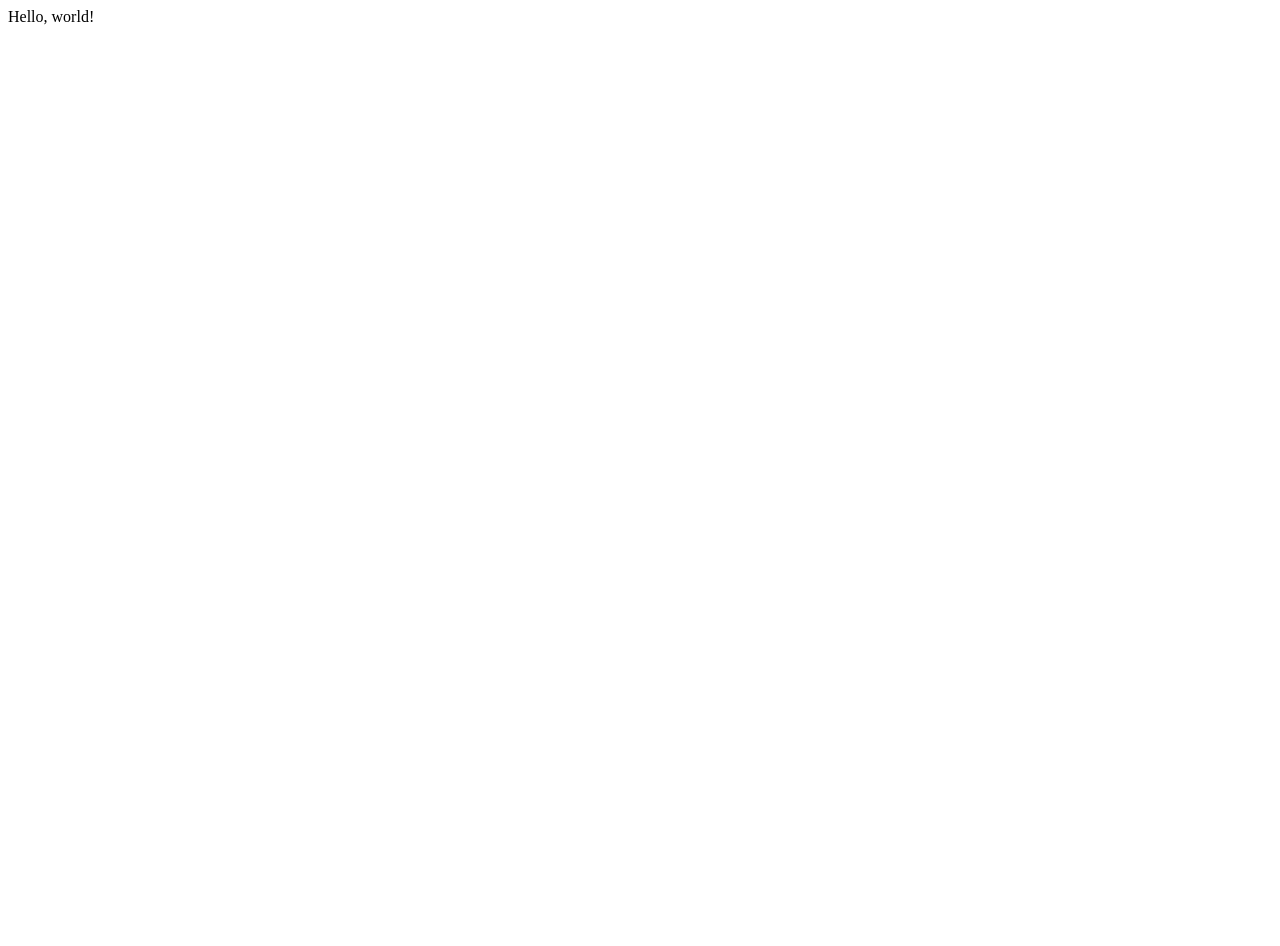
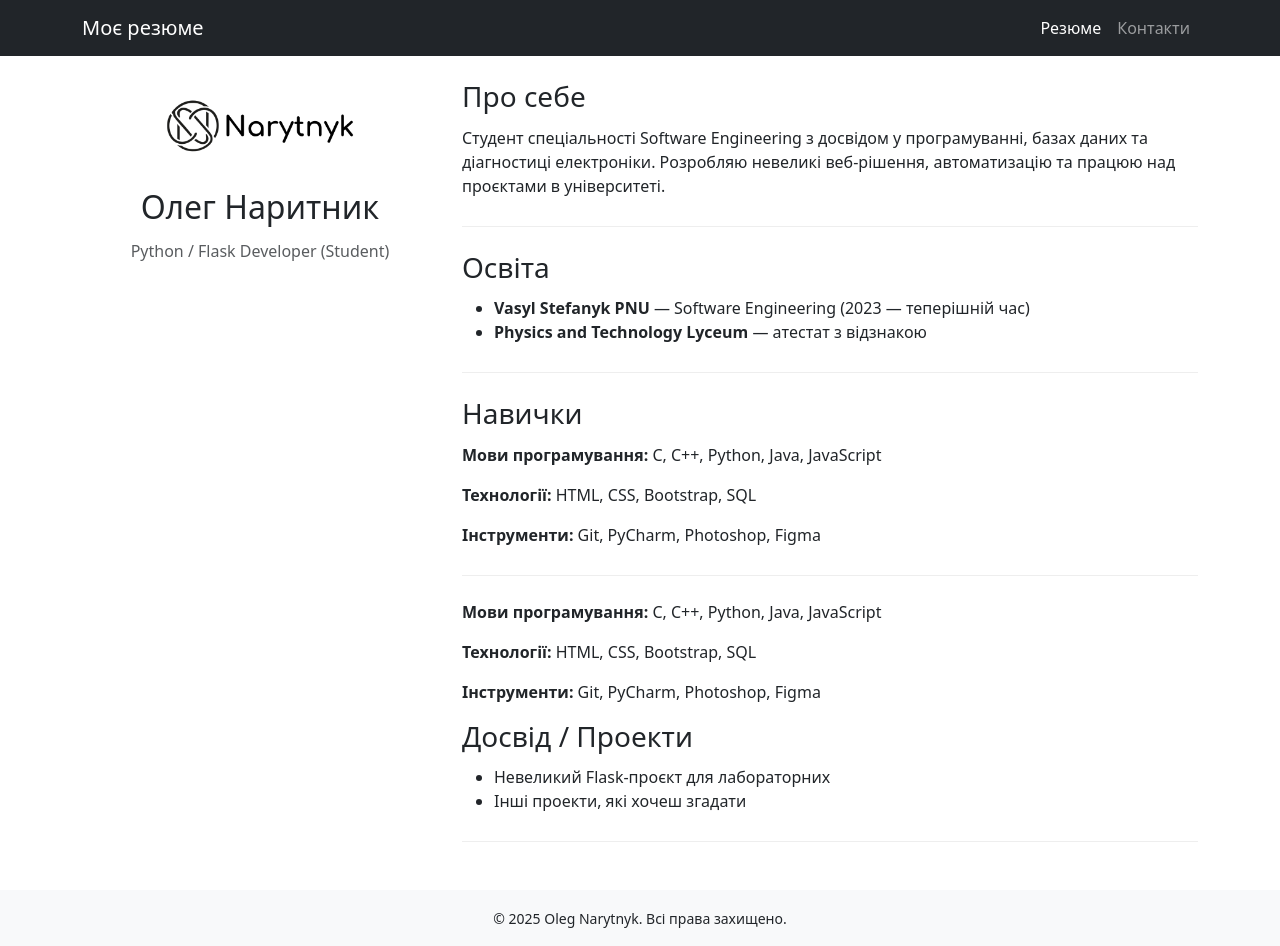
Before and after one commit to OlegNarytnyk/flask-app-lab, a Flask app: page / in a window 1280 px wide. Before the commit the page is almost empty. Before the commit the page ends 25 px from the top, so only its background shows below. Run offline with Flask 3, Linux system fonts and the light colour scheme.

Commit message:
Lab2: Resume

```diff
--- a/app.py
+++ b/app.py
@@ -1,10 +1,17 @@
-from flask import Flask
+from flask import Flask, render_template
 
 app = Flask(__name__)
 
-@app.route('/')
-def main():
-    return 'Hello, world!'
 
-if __name__ == '__main__':
+@app.route("/")
+def resume():
+    return render_template("resume.html", title="Резюме")
+
+
+@app.route("/contacts", methods=["GET"])
+def contacts():
+    return render_template("contacts.html", title="Контакти")
+
+
+if __name__ == "__main__":
     app.run(debug=True)
--- a/static/css/styles.css
+++ b/static/css/styles.css
@@ -0,0 +1,23 @@
+body {
+    font-family: system-ui, -apple-system, BlinkMacSystemFont, "Segoe UI", sans-serif;
+}
+
+h1, h2, h3 {
+    margin-bottom: 0.75rem;
+}
+
+.resume-photo {
+    max-width: 200px;
+}
+
+section {
+    padding-bottom: 0.75rem;
+    border-bottom: 1px solid #eee;
+}
+
+@media (max-width: 768px) {
+    .resume-photo {
+        max-width: 150px;
+        margin-bottom: 1rem;
+    }
+}
--- a/templates/base.html
+++ b/templates/base.html
@@ -0,0 +1,26 @@
+<!DOCTYPE html>
+<html lang="uk">
+<head>
+    <meta charset="UTF-8">
+    <meta name="viewport" content="width=device-width, initial-scale=1.0">
+    <title>{{ title }} | My Flask CV</title>
+
+    <link
+        href="https://cdn.jsdelivr.net/npm/bootstrap@5.3.3/dist/css/bootstrap.min.css"
+        rel="stylesheet">
+
+    <link rel="stylesheet" href="{{ url_for('static', filename='css/styles.css') }}">
+</head>
+<body>
+
+    {% include 'partials/nav.html' %}
+
+    <main class="container my-4">
+        {% block content %}{% endblock %}
+    </main>
+
+    {% include 'partials/footer.html' %}
+
+    <script src="https://cdn.jsdelivr.net/npm/bootstrap@5.3.3/dist/js/bootstrap.bundle.min.js"></script>
+</body>
+</html>
--- a/templates/contacts.html
+++ b/templates/contacts.html
@@ -3,7 +3,7 @@
 {% block content %}
 <h1>Контакти</h1>
 
-<p>Заповніть форму, щоб «надіслати» повідомлення (форма-заглушка).</p>
+<p>Заповніть форму, щоб «надіслати» повідомлення.</p>
 
 <form class="row g-3" method="post">
     <div class="col-md-6">
@@ -20,7 +20,7 @@
                   placeholder="Текст повідомлення"></textarea>
     </div>
     <div class="col-12">
-        <button type="submit" class="btn btn-primary" disabled>Надіслати (заглушка)</button>
+        <button type="submit" class="btn btn-primary" disabled>Надіслати</button>
     </div>
 </form>
 {% endblock %}
--- a/templates/partials/footer.html
+++ b/templates/partials/footer.html
@@ -0,0 +1,3 @@
+<footer class="bg-light text-center py-3 mt-4">
+    <small>&copy; {{ 2025 }} Oleg Narytnyk. Всі права захищено.</small>
+</footer>
--- a/templates/partials/nav.html
+++ b/templates/partials/nav.html
@@ -0,0 +1,22 @@
+<nav class="navbar navbar-expand-lg navbar-dark bg-dark">
+    <div class="container">
+        <a class="navbar-brand" href="{{ url_for('resume') }}">Моє резюме</a>
+
+        <button class="navbar-toggler" type="button" data-bs-toggle="collapse" data-bs-target="#mainNavbar">
+            <span class="navbar-toggler-icon"></span>
+        </button>
+
+        <div class="collapse navbar-collapse" id="mainNavbar">
+            <ul class="navbar-nav ms-auto">
+                <li class="nav-item">
+                    <a class="nav-link {% if request.path == '/' %}active{% endif %}"
+                       href="{{ url_for('resume') }}">Резюме</a>
+                </li>
+                <li class="nav-item">
+                    <a class="nav-link {% if request.path == '/contacts' %}active{% endif %}"
+                       href="{{ url_for('contacts') }}">Контакти</a>
+                </li>
+            </ul>
+        </div>
+    </div>
+</nav>
--- a/templates/resume.html
+++ b/templates/resume.html
@@ -0,0 +1,48 @@
+{% extends "base.html" %}
+
+{% block content %}
+<div class="row">
+    <div class="col-md-4 text-center">
+        <img src="{{ url_for('static', filename='images/logo.png') }}"
+             alt="Фото"
+             class="img-fluid rounded-circle mb-3 resume-photo">
+        <h2>Олег Наритник</h2>
+        <p class="text-muted">Python / Flask Developer (Student)</p>
+    </div>
+
+    <div class="col-md-8">
+        <section id="about" class="mb-4">
+            <h3>Про себе</h3>
+            <p>Студент спеціальності Software Engineering з досвідом у програмуванні, базах даних та діагностиці електроніки. Розробляю невеликі веб-рішення, автоматизацію та працюю над проєктами в університеті.</p>
+    </section>
+        </section>
+
+        <section id="education" class="mb-4">
+            <h3>Освіта</h3>
+            <ul>
+            <li><strong>Vasyl Stefanyk PNU</strong> — Software Engineering (2023 — теперішній час)</li>
+            <li><strong>Physics and Technology Lyceum</strong> — атестат з відзнакою</li>
+        </ul>
+        </section>
+
+        <section id="skills" class="mb-4">
+            <h3>Навички</h3>
+           <p><strong>Мови програмування:</strong> C, C++, Python, Java, JavaScript</p>
+        <p><strong>Технології:</strong> HTML, CSS, Bootstrap, SQL</p>
+        <p><strong>Інструменти:</strong> Git, PyCharm, Photoshop, Figma</p>
+        </section>
+
+        <p><strong>Мови програмування:</strong> C, C++, Python, Java, JavaScript</p>
+        <p><strong>Технології:</strong> HTML, CSS, Bootstrap, SQL</p>
+        <p><strong>Інструменти:</strong> Git, PyCharm, Photoshop, Figma</p>
+
+        <section id="experience" class="mb-4">
+            <h3>Досвід / Проекти</h3>
+            <ul>
+                <li>Невеликий Flask-проєкт для лабораторних</li>
+                <li>Інші проекти, які хочеш згадати</li>
+            </ul>
+        </section>
+    </div>
+</div>
+{% endblock %}
```
